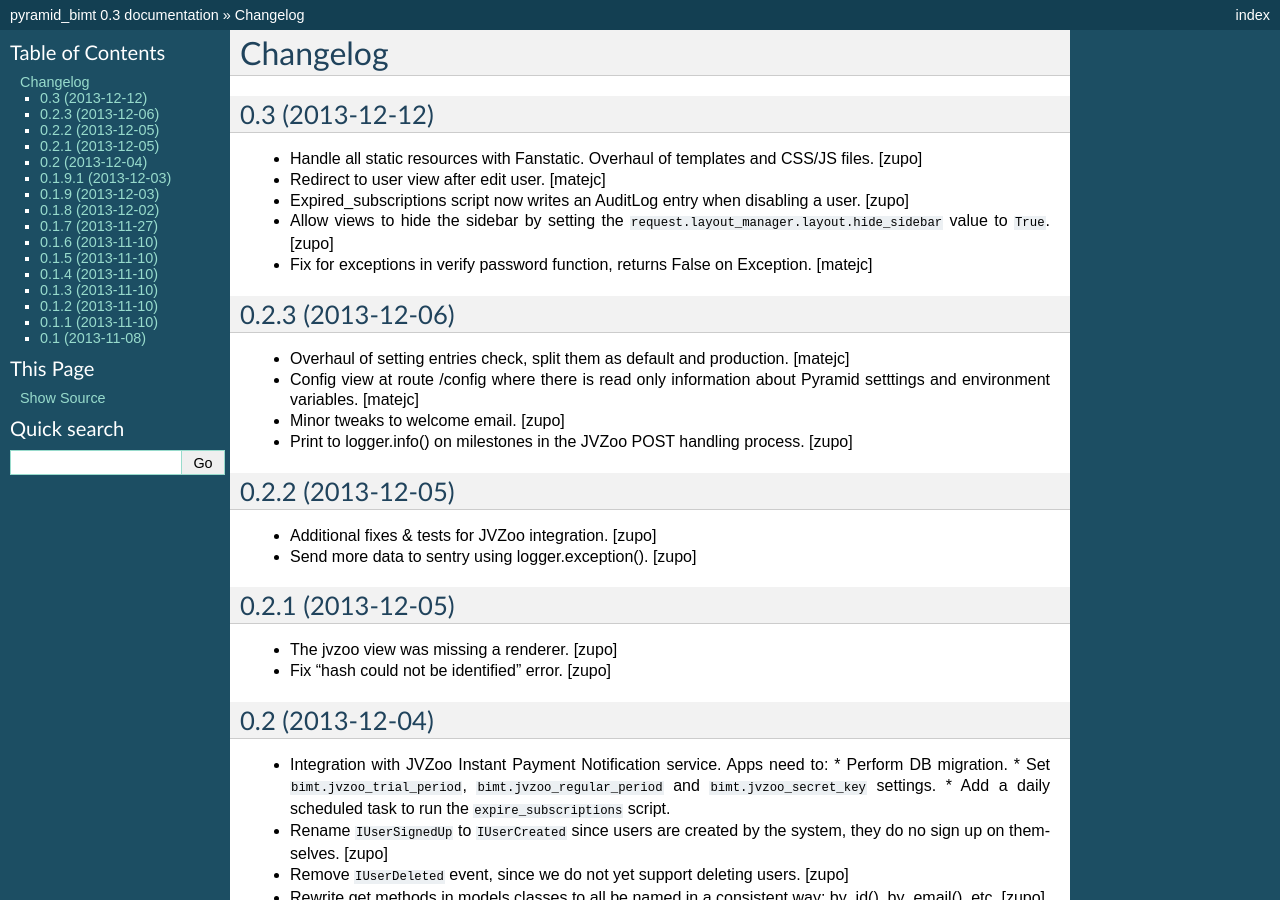
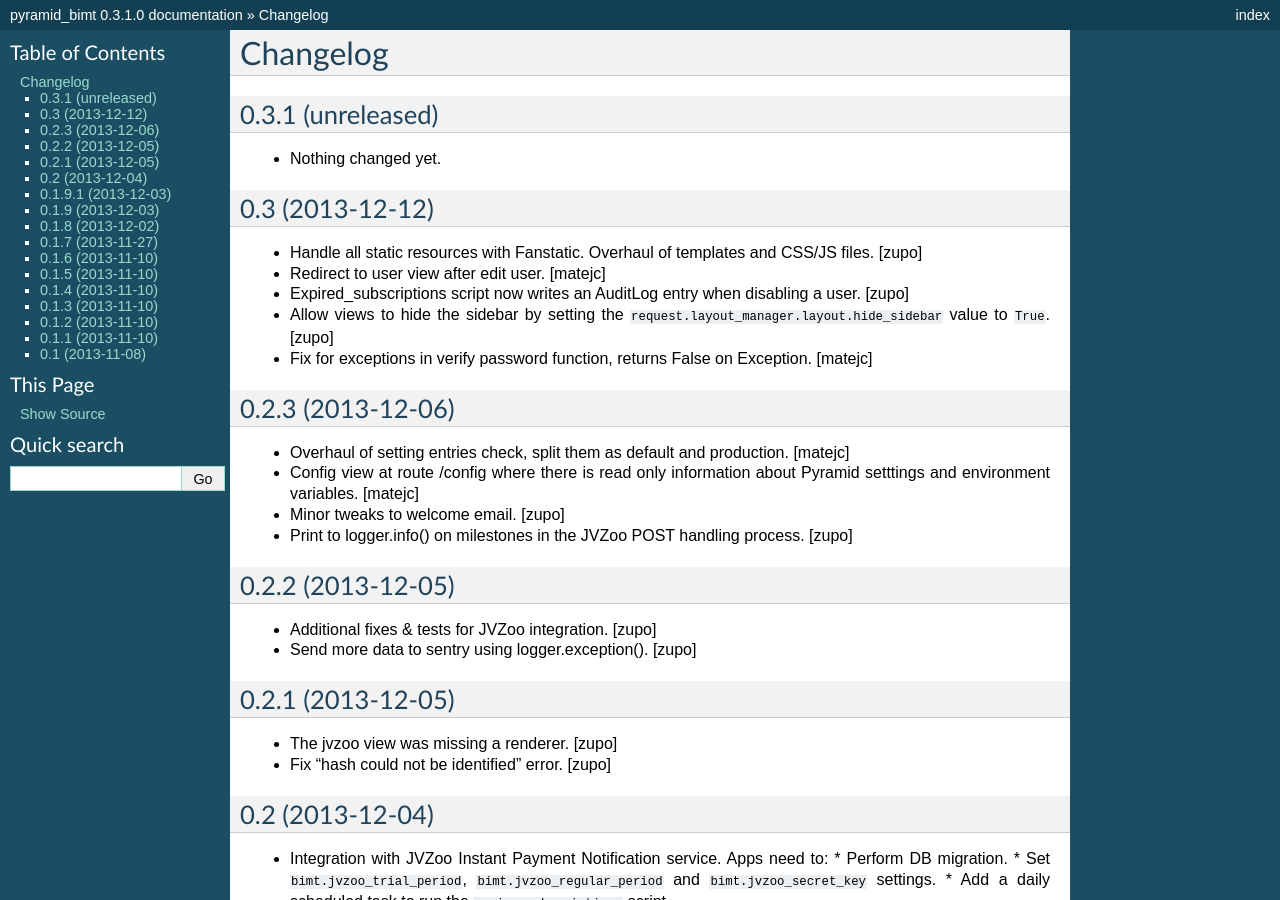
Before and after one commit to persho/pyramid_bimt, a Sphinx documentation site: the page built from docs/CHANGELOG.rst, in a window 1280 px wide and 900 px high. Built offline with Sphinx 7.4.7, drawn with Linux system fonts in a browser that asks for light colours; some of the changed text lies outside the part shown.

Commit message:
Back to development: 0.3.1

```diff
--- a/docs/CHANGELOG.rst
+++ b/docs/CHANGELOG.rst
@@ -2,6 +2,12 @@
 
 Changelog
 =========
+
+
+0.3.1 (unreleased)
+------------------
+
+- Nothing changed yet.
 
 
 0.3 (2013-12-12)
--- a/setup.py
+++ b/setup.py
@@ -18,7 +18,7 @@
 
 setup(
     name='pyramid_bimt',
-    version='0.3',
+    version='0.3.1.dev0',
     description='Base package for BIMT apps.',
     long_description=long_description,
     classifiers=[
```
